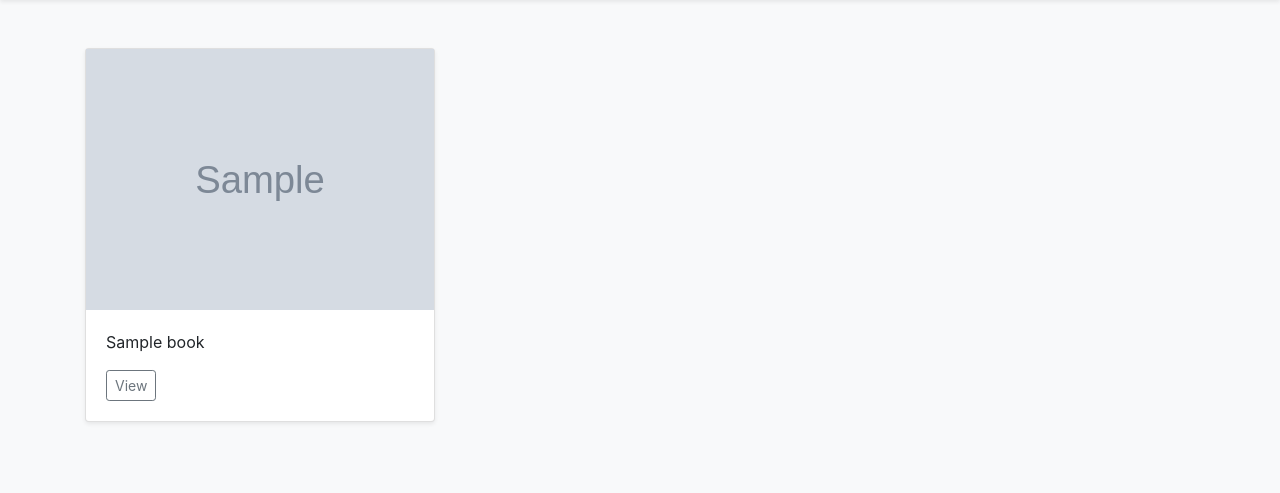
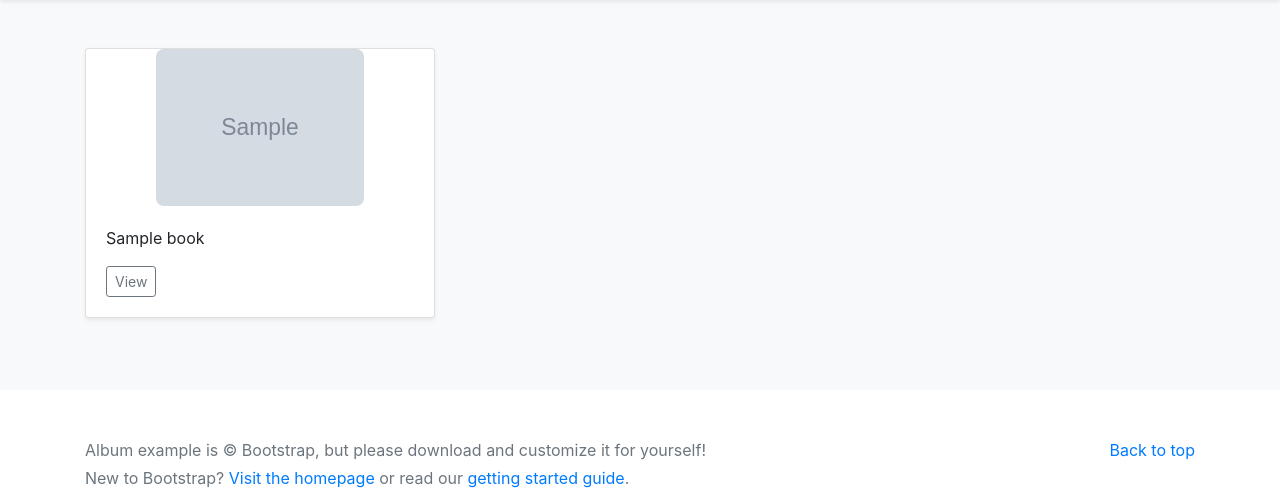
Before and after one commit to Sheripov/library_store, a Django app: page / in a window 1280 px wide. Shown: the part 56-549 px from the top of the page. Run offline with Django 3.2, Linux system fonts and the light colour scheme; tables that the repository leaves empty hold one stand-in row (values such as "Sample post"); grey boxes marked "Sample" are stand-in pictures; some libraries are stand-ins or nearby versions.

Commit message:
fix view

```diff
--- a/templates/books/books_list.html
+++ b/templates/books/books_list.html
@@ -5,7 +5,7 @@
     {% for el in book_list %}
         <div class="col-md-4">
             <div class="card mb-4 shadow-sm">
-                <img src="{{ el.title_img }}">
+                <img style="border-radius: 8px;display:block;margin-left: auto;margin-right: auto;width: 60%;" src="{{ el.title_img }}">
                 <div class="card-body">
                     <p class="card-text">{{ el.title }}</p>
                     <div class="d-flex justify-content-between align-items-center">
```
